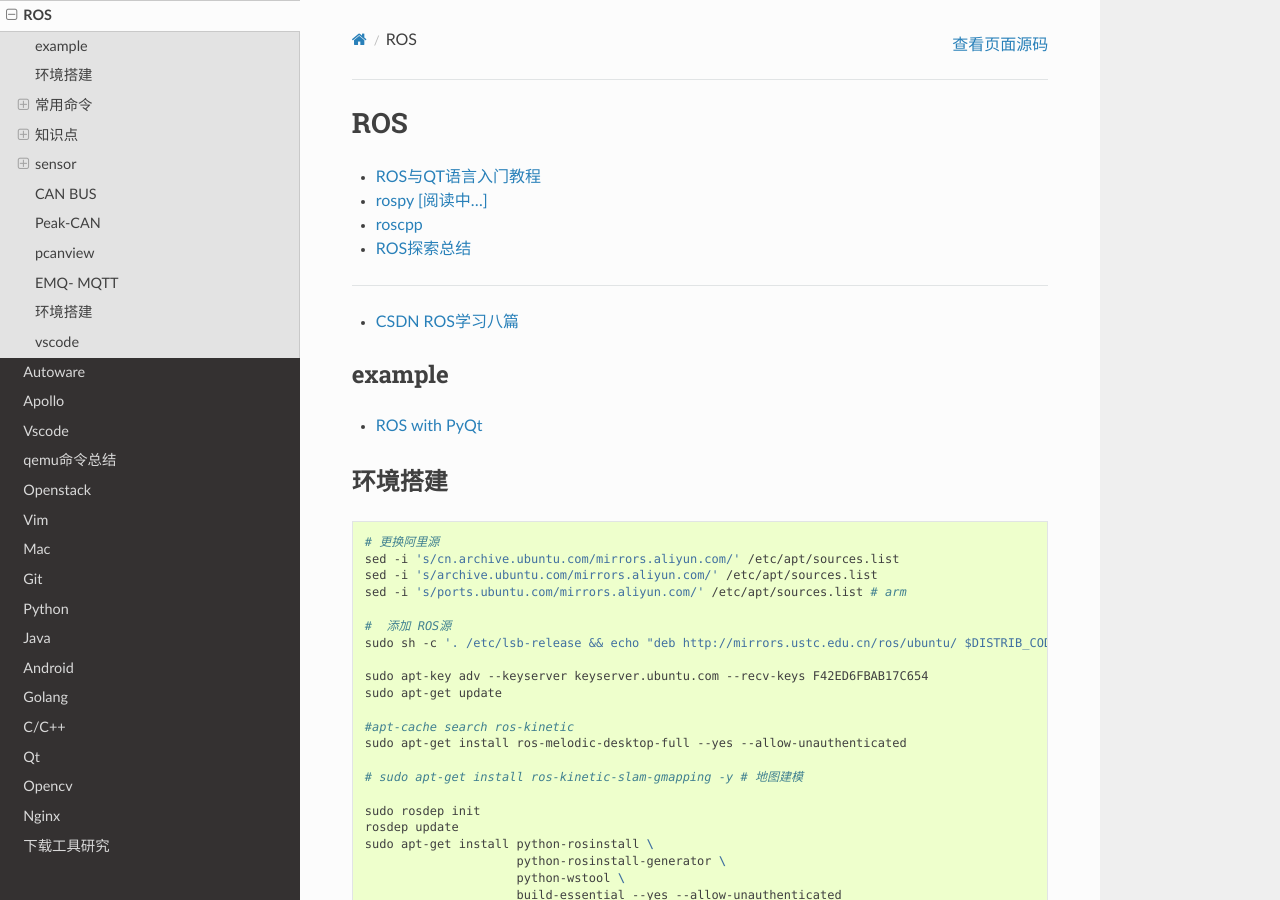
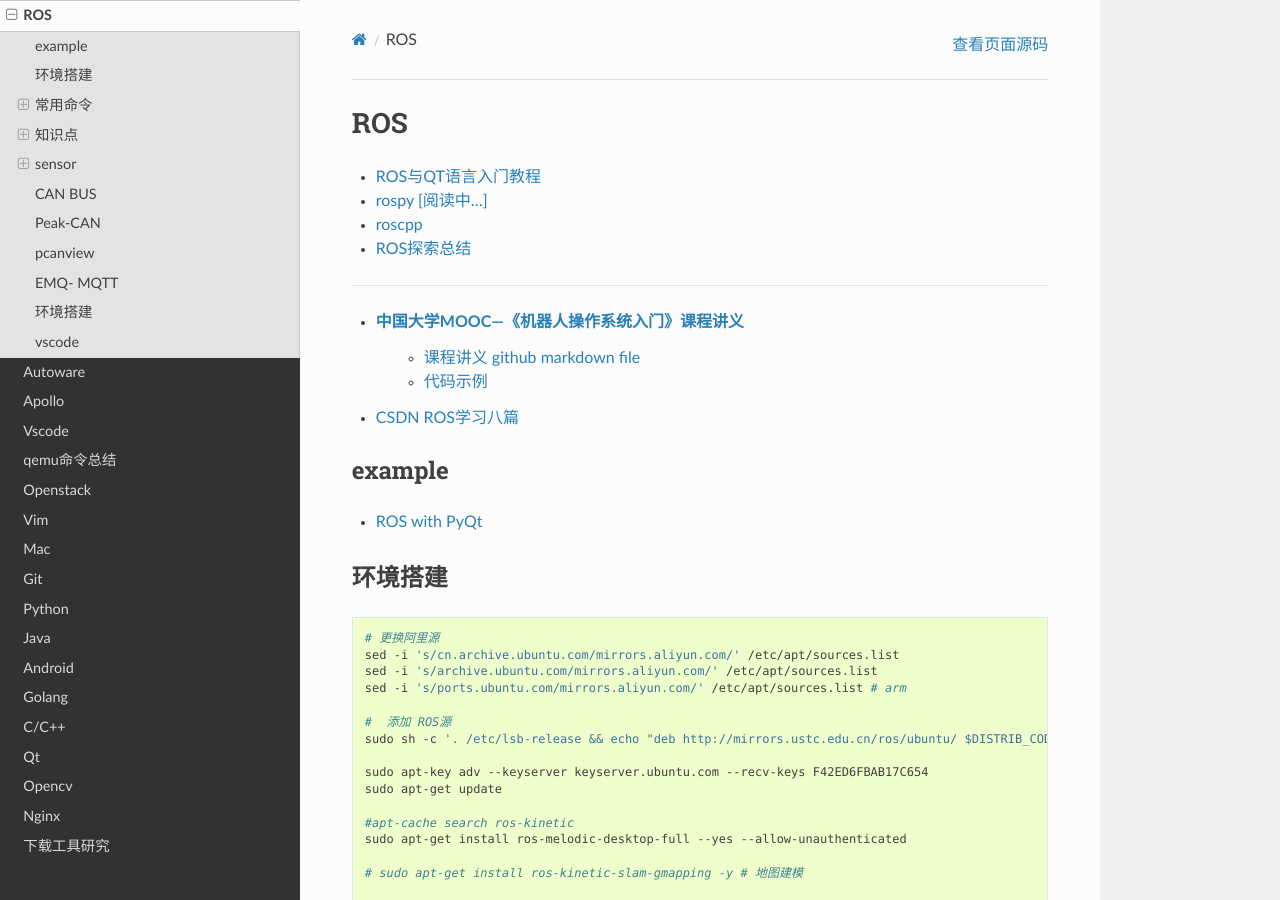
Before and after one commit to my-rds-store/my_space, a Sphinx documentation site: the page built from source/ros/index.rst, in a window 1280 px wide and 900 px high. Built offline with Sphinx 7.4.7 and the Read the Docs theme 2.0.0, drawn with Linux system fonts in a browser that asks for light colours.

Commit message:
update ...

```diff
--- a/source/ros/index.rst
+++ b/source/ros/index.rst
@@ -10,6 +10,13 @@ ROS
 * `ROS探索总结 <http://www.guyuehome.com/column/ros-explore/page/3>`_
 
 ------
+
+
+* `中国大学MOOC---《机器人操作系统入门》课程讲义 <https://sychaichangkun.gitbooks.io/ros-tutorial-icourse163/content/>`_
+    * `课程讲义 github markdown file  <https://github.com/DroidAITech/ROS-Academy-for-Beginners-Book-Melodic>`_
+
+    * `代码示例 <https://github.com/DroidAITech/ROS-Academy-for-Beginners>`_
+
 
 * `CSDN ROS学习八篇 <https://blog.csdn.net/tansir94/category_7885264.html>`_
 
```
